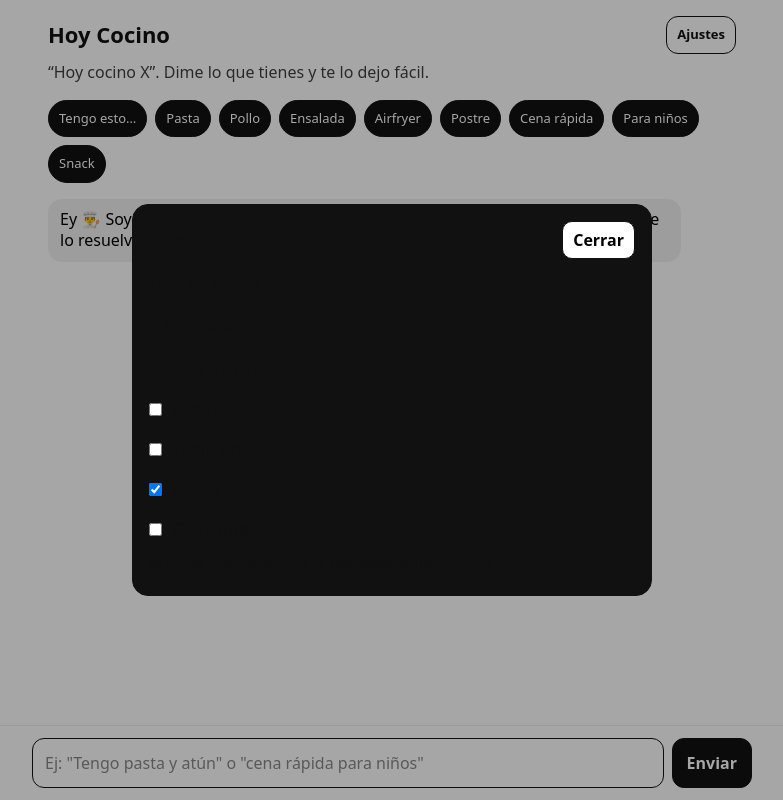
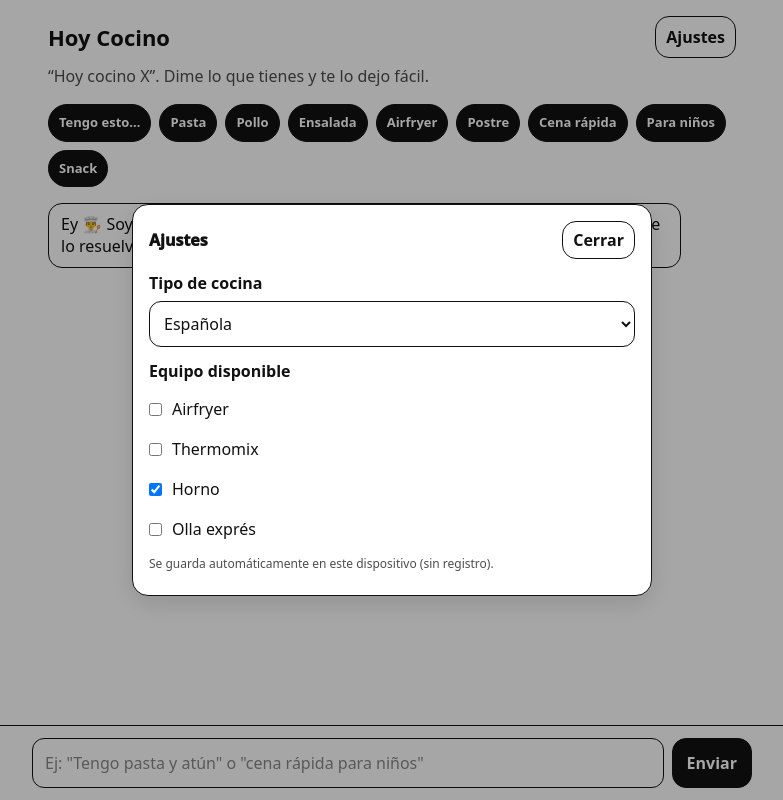
Before and after one commit to lucashel-design/lucca-fuerte-cocina, a Next.js app: page / in a window 1280 px wide. Both pictures are taken after a click on the button "Ajustes". Shown: the whole page, without its empty margins (248-1031 px from the left). Built offline with nearby package versions, Linux system fonts and the light colour scheme.

Commit message:
aplicar card + button en home

```diff
--- a/src/app/page.tsx
+++ b/src/app/page.tsx
@@ -1,6 +1,8 @@
 "use client";
 
 import { useEffect, useRef, useState } from "react";
+import Card from "@/src/components/ui/Card";
+import Button from "@/src/components/ui/Button";
 
 type Msg = { role: "user" | "assistant"; content: string };
 
@@ -34,6 +36,7 @@ export default function HomePage() {
         "Ey 👨‍🍳 Soy Lucca.Fuerte. Dime qué te apetece hoy (o qué tienes en la nevera) y te lo resuelvo en 20 min.",
     },
   ]);
+
   const quick = [
     { label: "Tengo esto…", text: "Tengo: ___. Quiero cena en 20 min. Dame 2 opciones y elige 1." },
     { label: "Pasta", text: "Quiero una receta de pasta viral en 20 min (4-6 ingredientes) con wow." },
@@ -45,15 +48,17 @@ export default function HomePage() {
     { label: "Para niños", text: "Cena para niños quisquillosos (20 min), rica y fácil." },
     { label: "Snack", text: "Snack salado rápido para picar, con wow." },
   ];
+
   const [input, setInput] = useState("");
   const [loading, setLoading] = useState(false);
   const bottomRef = useRef<HTMLDivElement | null>(null);
   const [prefs, setPrefs] = useState<Prefs>(DEFAULT_PREFS);
+
   const [showSettings, setShowSettings] = useState(false);
   const [servingsOpen, setServingsOpen] = useState(false);
-  const [fromChat, setFromChat] = useState(false);
   const [pendingPrompt, setPendingPrompt] = useState<string | null>(null);
   const [servings, setServings] = useState(2);
+
   const STYLE_OPTIONS = [
     "Saludable",
     "Comfort",
@@ -92,18 +97,6 @@ export default function HomePage() {
     bottomRef.current?.scrollIntoView({ behavior: "smooth" });
   }, [messages, loading]);
 
-  async function sendText(text: string) {
-    const cleaned = text.trim();
-    if (!cleaned || loading) return;
-    setInput(cleaned);
-    // Espera un tick para que el estado se actualice, y envía
-    setTimeout(() => {
-      setInput("");
-      // Llamamos a send con el texto sin depender del input
-      sendWithText(cleaned);
-    }, 0);
-  }
-
   async function sendWithText(text: string) {
     if (!text || loading) return;
 
@@ -112,9 +105,7 @@ export default function HomePage() {
     setLoading(true);
 
     try {
-      const shortHistory = nextMessages
-        .slice(-6)
-        .map((m) => ({ role: m.role, content: m.content }));
+      const shortHistory = nextMessages.slice(-6).map((m) => ({ role: m.role, content: m.content }));
 
       const res = await fetch("/api/recipe", {
         method: "POST",
@@ -130,10 +121,8 @@ export default function HomePage() {
           { role: "assistant", content: `⚠️ Error: ${data?.error || "Algo falló"}` },
         ]);
       } else {
-        setMessages((prev) => [
-          ...prev,
-          { role: "assistant", content: String(data?.text || "") },
-        ]);
+        // Nota: si tu /api/recipe devuelve receta y no "text", aquí podrías ajustar.
+        setMessages((prev) => [...prev, { role: "assistant", content: String(data?.text || "") }]);
       }
     } catch (e: any) {
       setMessages((prev) => [
@@ -179,10 +168,7 @@ export default function HomePage() {
         return;
       }
 
-    // Guardamos la receta para que /cook la lea
       sessionStorage.setItem("lucca_current_recipe_v1", JSON.stringify(data.recipe));
-
-    // Ir directo a modo cocina
       window.location.href = "/pick";
     } catch (e: any) {
       setMessages((prev) => [
@@ -200,8 +186,6 @@ export default function HomePage() {
 
     setInput("");
 
-    // Abrimos flujo estilo->raciones y luego cocinar con ese prompt
-    setFromChat(true);
     setPendingPrompt(text);
     setSelectedStyles([]);
     setServings(2);
@@ -210,35 +194,26 @@ export default function HomePage() {
 
   return (
     <main style={{ maxWidth: 720, margin: "0 auto", padding: 16, paddingBottom: 96 }}>
+      {/* Header */}
       <div style={{ display: "flex", alignItems: "center", justifyContent: "space-between", gap: 12, marginBottom: 6 }}>
-        <h1 style={{ fontSize: 22, fontWeight: 700, margin: 0 }}>Hoy Cocino</h1>
+        <h1 style={{ fontSize: 22, fontWeight: 900, margin: 0 }}>Hoy Cocino</h1>
 
-        <button
-          onClick={() => setShowSettings(true)}
-          style={{
-            padding: "8px 10px",
-            borderRadius: 12,
-            border: "1px solid #111",
-            background: "#fff",
-            color: "#111",
-            cursor: "pointer",
-            fontSize: 13,
-            fontWeight: 600,
-          }}
-        >
+        <Button variant="secondary" onClick={() => setShowSettings(true)} style={{ padding: "8px 10px" }}>
           Ajustes
-        </button>
+        </Button>
       </div>
 
-      <p style={{ opacity: 0.8, marginBottom: 16 }}>
+      <p style={{ color: "var(--muted)", marginBottom: 16 }}>
         “Hoy cocino X”. Dime lo que tienes y te lo dejo fácil.
       </p>
 
-      {/* Botones rápidos */}
+      {/* Quick */}
       <div style={{ display: "flex", flexWrap: "wrap", gap: 8, marginBottom: 16 }}>
         {quick.map((q) => (
-          <button
+          <Button
             key={q.label}
+            variant="primary"
+            disabled={loading}
             onClick={() => {
               setPendingPrompt(q.text);
               setSelectedStyles([]);
@@ -248,20 +223,17 @@ export default function HomePage() {
             style={{
               padding: "8px 10px",
               borderRadius: 999,
-              border: "1px solid #111",
-              background: "#111",
-              color: "#fff",
-              cursor: loading ? "not-allowed" : "pointer",
               fontSize: 13,
+              fontWeight: 900,
               opacity: loading ? 0.6 : 1,
             }}
-            disabled={loading}
           >
             {q.label}
-          </button>
+          </Button>
         ))}
       </div>
 
+      {/* Modal estilos */}
       {stylesOpen && (
         <div
           onClick={() => setStylesOpen(false)}
@@ -276,82 +248,52 @@ export default function HomePage() {
             zIndex: 60,
           }}
         >
-          <div
-            onClick={(e) => e.stopPropagation()}
-            style={{
-              width: "100%",
-              maxWidth: 520,
-              background: "#fff",
-              borderRadius: 16,
-              border: "1px solid #111",
-              padding: 16,
-            }}
-          >
-            <div style={{ fontWeight: 900, marginBottom: 10 }}>¿Qué estilo te apetece?</div>
+          <div onClick={(e) => e.stopPropagation()} style={{ width: "100%", maxWidth: 520 }}>
+            <Card>
+              <div style={{ fontWeight: 950, marginBottom: 10 }}>¿Qué estilo te apetece?</div>
 
               <div style={{ display: "flex", flexWrap: "wrap", gap: 8, marginBottom: 12 }}>
                 {STYLE_OPTIONS.map((s) => {
                   const active = selectedStyles.includes(s);
                   return (
-                  <button
+                    <Button
                       key={s}
+                      variant={active ? "primary" : "secondary"}
                       onClick={() => toggleStyle(s)}
                       style={{
-                      border: "1px solid #111",
+                        borderRadius: 999,
                         padding: "10px 12px",
-                      borderRadius: 999,
-                      background: active ? "#111" : "#fff",
-                      color: active ? "#fff" : "#111",
-                      fontWeight: 900,
-                      cursor: "pointer",
                         fontSize: 13,
                       }}
                     >
                       {s}
-                  </button>
+                    </Button>
                   );
                 })}
               </div>
 
               <div style={{ display: "flex", gap: 8 }}>
-              <button
-                onClick={() => setStylesOpen(false)}
-                style={{
-                  flex: 1,
-                  border: "1px solid #111",
-                  padding: "10px 12px",
-                  borderRadius: 12,
-                  background: "#fff",
-                  cursor: "pointer",
-                  fontWeight: 900,
-                }}
-              >
+                <Button variant="secondary" onClick={() => setStylesOpen(false)} style={{ flex: 1 }}>
                   Cancelar
-              </button>
+                </Button>
 
-              <button
+                <Button
+                  variant="primary"
                   onClick={() => {
                     setStylesOpen(false);
                     setServingsOpen(true);
                   }}
-                style={{
-                  flex: 1,
-                  border: "1px solid #111",
-                  padding: "10px 12px",
-                  borderRadius: 12,
-                  background: "#111",
-                  color: "#fff",
-                  cursor: "pointer",
-                  fontWeight: 900,
-                }}
+                  style={{ flex: 1 }}
                 >
                   Seguir
-              </button>
+                </Button>
               </div>
+            </Card>
           </div>
         </div>
       )}
 
+      {/* Modal raciones */}
       {servingsOpen && (
         <div
           onClick={() => {
@@ -369,98 +311,71 @@ export default function HomePage() {
             zIndex: 60,
           }}
         >
-          <div
-            onClick={(e) => e.stopPropagation()}
-            style={{
-              width: "100%",
-              maxWidth: 420,
-              background: "#fff",
-              borderRadius: 16,
-              border: "1px solid #111",
-              padding: 16,
-            }}
-          >
-            <div style={{ fontWeight: 900, marginBottom: 10 }}>
-              ¿Para cuántas personas?
-            </div>
+          <div onClick={(e) => e.stopPropagation()} style={{ width: "100%", maxWidth: 420 }}>
+            <Card>
+              <div style={{ fontWeight: 950, marginBottom: 10 }}>¿Para cuántas personas?</div>
 
               <div style={{ display: "flex", gap: 8, flexWrap: "wrap", marginBottom: 12 }}>
                 {[1, 2, 3, 4, 5, 6].map((n) => (
-                <button
+                  <Button
                     key={n}
+                    variant={servings === n ? "primary" : "secondary"}
                     onClick={() => setServings(n)}
                     style={{
                       flex: "1 0 28%",
-                    border: "1px solid #111",
                       padding: "10px 12px",
-                    borderRadius: 12,
-                    background: servings === n ? "#111" : "#fff",
-                    color: servings === n ? "#fff" : "#111",
-                    fontWeight: 900,
-                    cursor: "pointer",
                     }}
                   >
                     {n}
-                </button>
+                  </Button>
                 ))}
               </div>
 
               <div style={{ display: "flex", gap: 8 }}>
-              <button
+                <Button
+                  variant="secondary"
                   onClick={() => {
                     setServingsOpen(false);
                     setPendingPrompt(null);
                   }}
-                style={{
-                  flex: 1,
-                  border: "1px solid #111",
-                  padding: "10px 12px",
-                  borderRadius: 12,
-                  background: "#fff",
-                  cursor: "pointer",
-                  fontWeight: 900,
-                }}
+                  style={{ flex: 1 }}
                 >
                   Cancelar
-              </button>
+                </Button>
 
-              <button
+                <Button
+                  variant="primary"
                   onClick={async () => {
                     if (!pendingPrompt) return;
                     setServingsOpen(false);
                     const p = pendingPrompt;
                     setPendingPrompt(null);
-                  setFromChat(false);
                     await cookWithPrompt(p);
                   }}
-                style={{
-                  flex: 1,
-                  border: "1px solid #111",
-                  padding: "10px 12px",
-                  borderRadius: 12,
-                  background: "#111",
-                  color: "#fff",
-                  cursor: "pointer",
-                  fontWeight: 900,
-                }}
+                  style={{ flex: 1 }}
                 >
                   Cocinar
-              </button>
+                </Button>
               </div>
+            </Card>
           </div>
         </div>
       )}
 
+      {/* Chat */}
       <div style={{ display: "flex", flexDirection: "column", gap: 12 }}>
-        {messages.map((m, idx) => (
+        {messages.map((m, idx) => {
+          const isUser = m.role === "user";
+          return (
             <div
               key={idx}
               style={{
-              alignSelf: m.role === "user" ? "flex-end" : "flex-start",
-              background: m.role === "user" ? "#111" : "#f2f2f2",
-              color: m.role === "user" ? "#fff" : "#000",
+                alignSelf: isUser ? "flex-end" : "flex-start",
+                background: isUser ? "var(--fg)" : "var(--card)",
+                color: isUser ? "var(--bg)" : "var(--fg)",
+                border: isUser ? "none" : "var(--border)",
                 padding: "10px 12px",
-              borderRadius: 14,
+                borderRadius: "var(--r-lg)",
                 maxWidth: "92%",
                 whiteSpace: "pre-wrap",
                 lineHeight: 1.35,
@@ -468,24 +383,30 @@ export default function HomePage() {
             >
               {m.content}
             </div>
-        ))}
+          );
+        })}
+
         {loading && (
           <div
             style={{
               alignSelf: "flex-start",
-              background: "#f2f2f2",
+              background: "var(--card)",
+              border: "var(--border)",
               padding: "10px 12px",
-              borderRadius: 14,
+              borderRadius: "var(--r-lg)",
               maxWidth: "92%",
               opacity: 0.8,
+              color: "var(--fg)",
             }}
           >
             Pensando…
           </div>
         )}
+
         <div ref={bottomRef} />
       </div>
 
+      {/* Modal ajustes */}
       {showSettings && (
         <div
           onClick={() => setShowSettings(false)}
@@ -500,33 +421,28 @@ export default function HomePage() {
             zIndex: 50,
           }}
         >
-          <div
-            onClick={(e) => e.stopPropagation()}
-            style={{
-              width: "100%",
-              maxWidth: 520,
-              background: "#111",
-              borderRadius: 16,
-              border: "1px solid #111",
-              padding: 16,
-            }}
-          >
+          <div onClick={(e) => e.stopPropagation()} style={{ width: "100%", maxWidth: 520 }}>
+            <Card>
               <div style={{ display: "flex", alignItems: "center", justifyContent: "space-between", marginBottom: 12 }}>
-              <div style={{ fontWeight: 800, fontSize: 16 }}>Ajustes</div>
-              <button
-                onClick={() => setShowSettings(false)}
-                style={{ fontWeight: 800, fontSize: 16, border: "1px solid #111", background: "#fff", padding: "6px 10px", borderRadius: 10, cursor: "pointer", color: "black" }}
-              >
+                <div style={{ fontWeight: 950, fontSize: 16 }}>Ajustes</div>
+                <Button variant="secondary" onClick={() => setShowSettings(false)} style={{ padding: "6px 10px" }}>
                   Cerrar
-              </button>
+                </Button>
               </div>
 
               <div style={{ marginBottom: 12 }}>
-              <div style={{ fontWeight: 700, marginBottom: 6 }}>Tipo de cocina</div>
+                <div style={{ fontWeight: 900, marginBottom: 6 }}>Tipo de cocina</div>
                 <select
                   value={prefs.cuisine}
                   onChange={(e) => setPrefs((p) => ({ ...p, cuisine: e.target.value }))}
-                style={{ width: "100%", padding: 10, borderRadius: 12, border: "1px solid #111" }}
+                  style={{
+                    width: "100%",
+                    padding: 10,
+                    borderRadius: 12,
+                    border: "var(--border)",
+                    background: "var(--card)",
+                    color: "var(--fg)",
+                  }}
                 >
                   <option>Española</option>
                   <option>Italiana</option>
@@ -538,7 +454,7 @@ export default function HomePage() {
               </div>
 
               <div style={{ marginBottom: 6 }}>
-              <div style={{ fontWeight: 700, marginBottom: 6 }}>Equipo disponible</div>
+                <div style={{ fontWeight: 900, marginBottom: 6 }}>Equipo disponible</div>
 
                 {(
                   [
@@ -552,16 +468,19 @@ export default function HomePage() {
                     <input
                       type="checkbox"
                       checked={prefs.equipment[key]}
-                    onChange={(e) => setPrefs((p) => ({ ...p, equipment: { ...p.equipment, [key]: e.target.checked } }))}
+                      onChange={(e) =>
+                        setPrefs((p) => ({ ...p, equipment: { ...p.equipment, [key]: e.target.checked } }))
+                      }
                     />
-                  <span>{label}</span>
+                    <span style={{ color: "var(--fg)" }}>{label}</span>
                   </label>
                 ))}
 
-              <div style={{ fontSize: 12, opacity: 0.75, marginTop: 6 }}>
+                <div style={{ fontSize: 12, color: "var(--muted)", marginTop: 6 }}>
                   Se guarda automáticamente en este dispositivo (sin registro).
                 </div>
               </div>
+            </Card>
           </div>
         </div>
       )}
@@ -573,8 +492,8 @@ export default function HomePage() {
           left: 0,
           right: 0,
           bottom: 0,
-          background: "white",
-          borderTop: "1px solid #eee",
+          background: "var(--card)",
+          borderTop: "var(--border)",
           padding: 12,
         }}
       >
@@ -590,27 +509,16 @@ export default function HomePage() {
               flex: 1,
               padding: "12px 12px",
               borderRadius: 12,
-              border: "1px solid #111",
+              border: "var(--border)",
               outline: "none",
-              color: "#111",
-              background: "#fff",
+              color: "var(--fg)",
+              background: "var(--card)",
             }}
           />
-          <button
-            onClick={send}
-            disabled={loading}
-            style={{
-              padding: "12px 14px",
-              borderRadius: 12,
-              border: "1px solid #111",
-              background: loading ? "#999" : "#111",
-              color: "white",
-              fontWeight: 600,
-              cursor: loading ? "not-allowed" : "pointer",
-            }}
-          >
-            Enviar
-          </button>
+
+          <Button variant="primary" onClick={send} disabled={loading} style={{ padding: "12px 14px" }}>
+            {loading ? "…" : "Enviar"}
+          </Button>
         </div>
       </div>
     </main>
```
Lines whose indentation alone changed are shown as unchanged.
